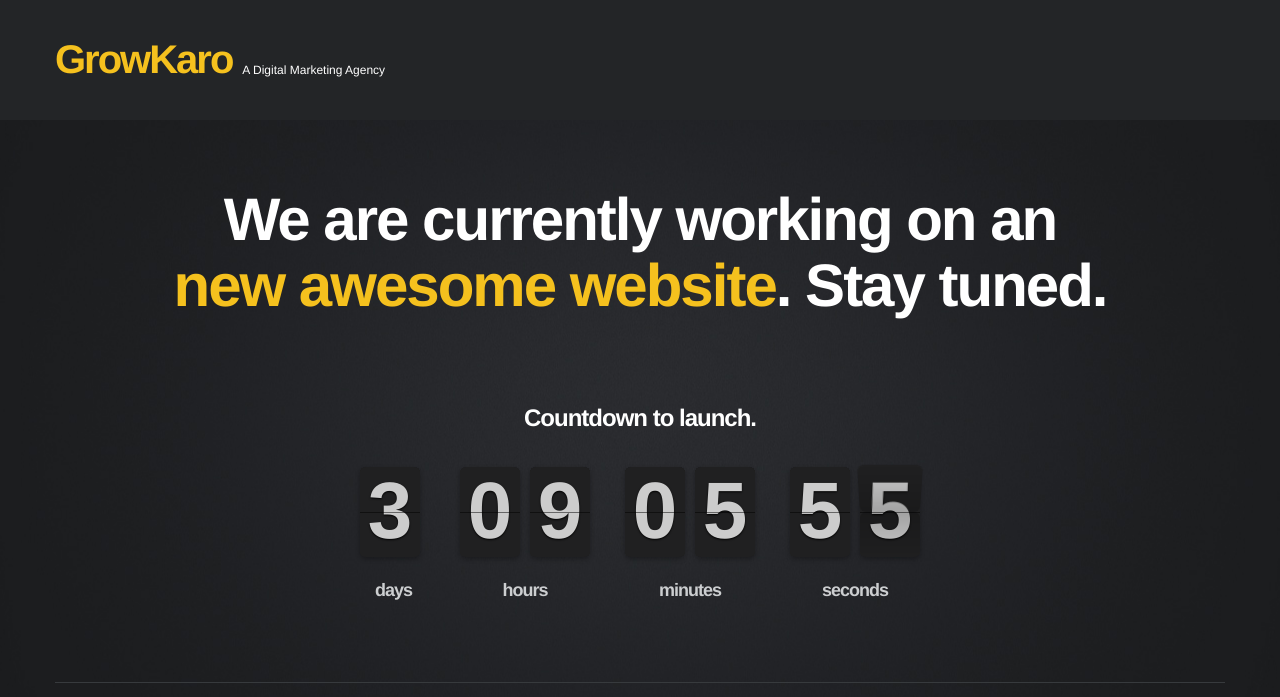
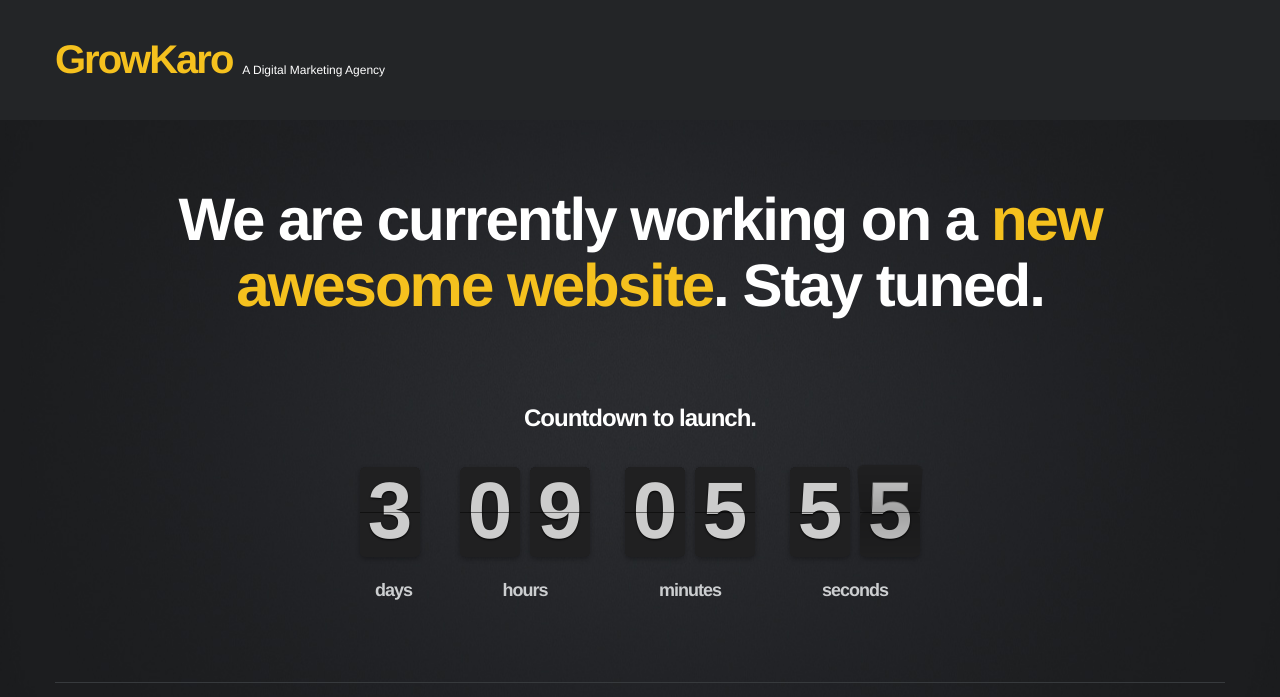
Before and after one commit to ijeetu/growKaro, a plain HTML site: page index.html in a window 1280 px wide. Shown: the top 697 px of the page. Drawn offline with nearby package versions, Linux system fonts and the light colour scheme.

Commit message:
an is now a

```diff
--- a/index.html
+++ b/index.html
@@ -47,7 +47,7 @@
 		<section class="container contdown-intro">
 			<div class="row">
 				<div class="span10 offset1">
-					<h1 class="contdown-title">We are currently working on an <span class="color-text">new awesome website</span>. Stay tuned.</h1>
+					<h1 class="contdown-title">We are currently working on a <span class="color-text">new awesome website</span>. Stay tuned.</h1>
 				</div>
 			</div>
 		</section>
```
